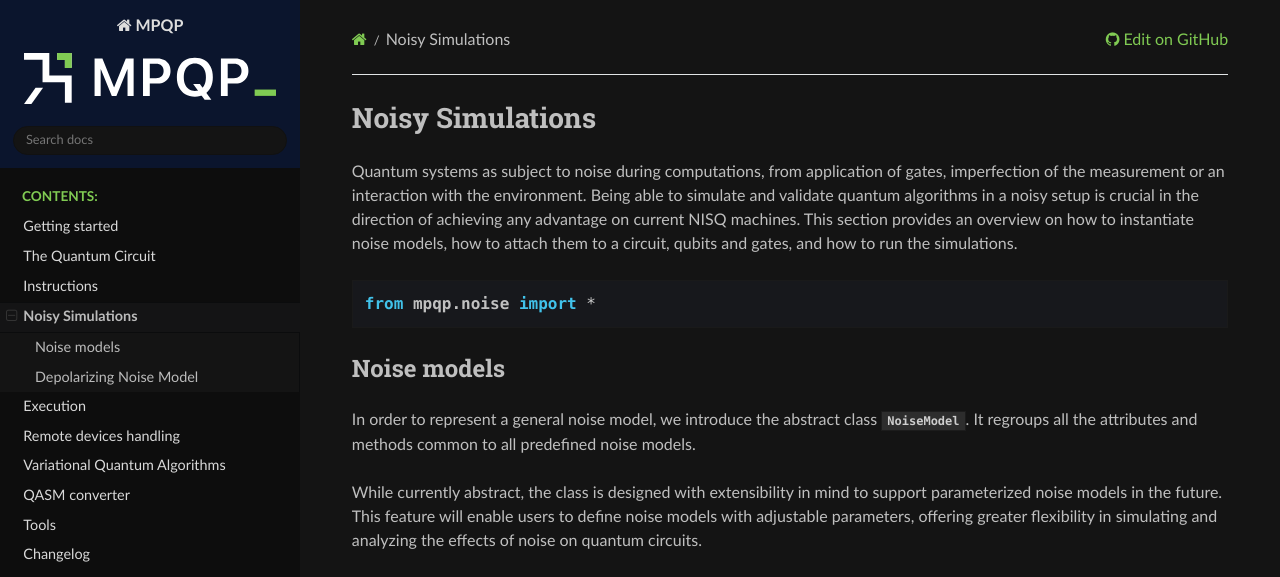
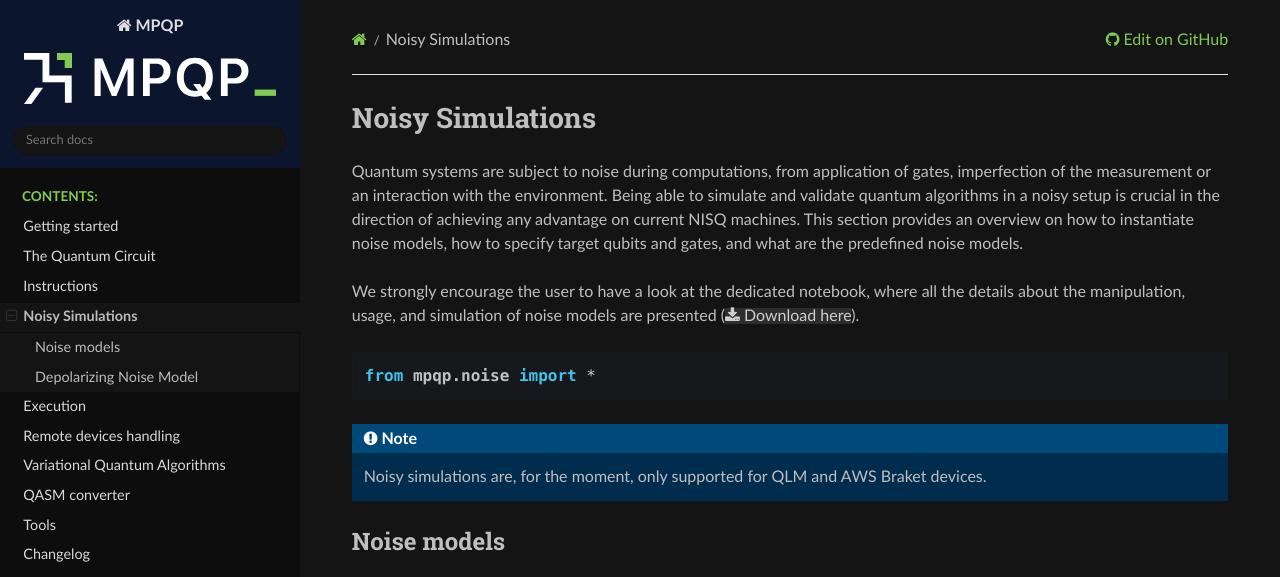
Before and after one commit to ColibrITD-SAS/mpqp, a Sphinx documentation site: the page built from docs/noise.rst, in a window 1280 px wide and 1285 px high. Shown: the top 577 px of the window. Built offline with Sphinx 7.4.7 and the Read the Docs theme 2.0.0, drawn with Linux system fonts in a browser that asks for light colours; some of the changed text lies outside the part shown; grey boxes are pictures that could not be loaded.

Commit message:
doc: finalizing the sphinx doc

```diff
--- a/docs/noise.rst
+++ b/docs/noise.rst
@@ -1,14 +1,22 @@
 Noisy Simulations
 =================
 
-Quantum systems as subject to noise during computations, from application of gates, imperfection of the measurement or
+Quantum systems are subject to noise during computations, from application of gates, imperfection of the measurement or
 an interaction with the environment. Being able to simulate and validate quantum algorithms in a noisy setup is crucial
 in the direction of achieving any advantage on current NISQ machines. This section provides an overview on how to instantiate
-noise models, how to attach them to a circuit, qubits and gates, and how to run the simulations.
+noise models, how to specify target qubits and gates, and what are the predefined noise models.
+
+We strongly encourage the user to have a look at the dedicated notebook, where all the details about the manipulation,
+usage, and simulation of noise models are presented
+(:download:`Download here<../examples/notebooks/Notebook_7__Noise_Simulation.ipynb>`).
 
 .. code-block:: python
 
     from mpqp.noise import *
+
+
+.. note::
+        Noisy simulations are, for the moment, only supported for QLM and AWS Braket devices.
 
 
 Noise models
@@ -18,18 +26,18 @@ In order to represent a general noise model, we introduce the abstract class
 :class:`NoiseModel<mpqp.noise.noise_model.NoiseModel>`. It regroups all the attributes and methods common to all
 predefined noise models.
 
-
-
 While currently abstract, the class is designed with extensibility in mind to support parameterized noise models in the future.
 This feature will enable users to define noise models with adjustable parameters, offering greater flexibility in simulating and analyzing
 the effects of noise on quantum circuits.
 
+
 .. autoclass:: mpqp.noise.noise_model.NoiseModel
+
+.. note::
+        Only the predefined :class:`Depolarizing<mpqp.noise.noise_model.Depolarizing>` noise model is available for
+        the moment. More will come in the future.
 
 Depolarizing Noise Model
 -------------------------
 
 .. autoclass:: mpqp.noise.noise_model.Depolarizing
-
-    .. note::
-        The Depolarizing noise model is currently supported in AWS Braket.
```
Also changed, not shown: 1 other file.
